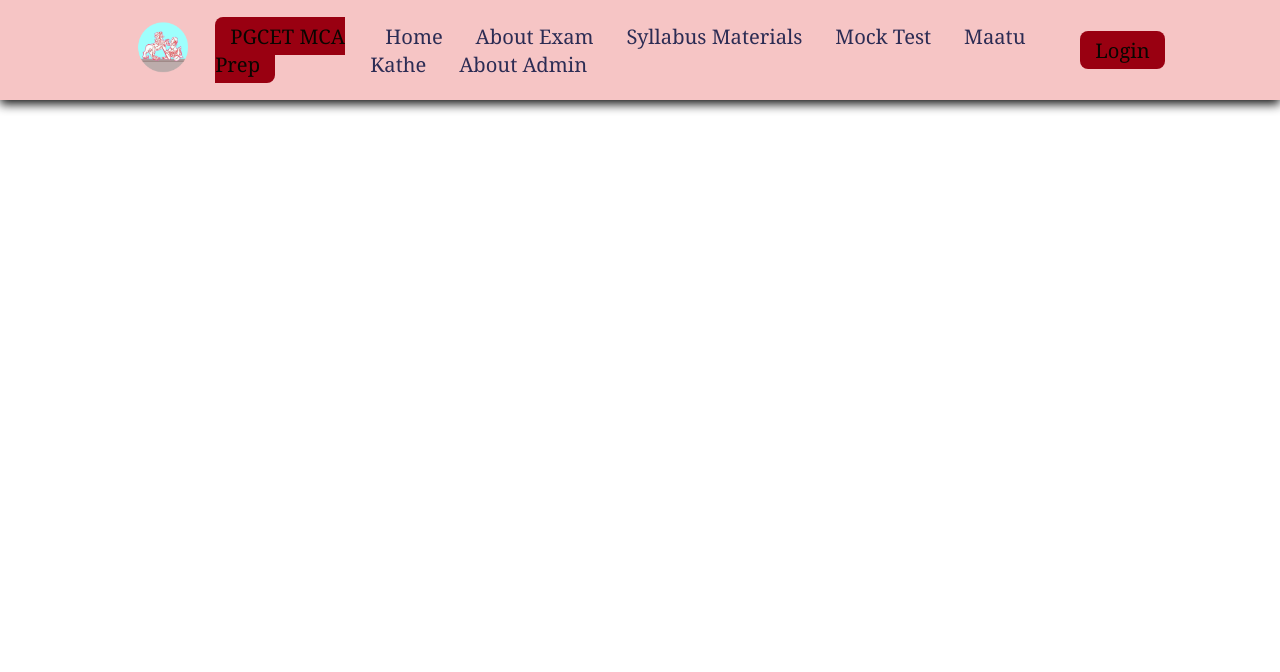
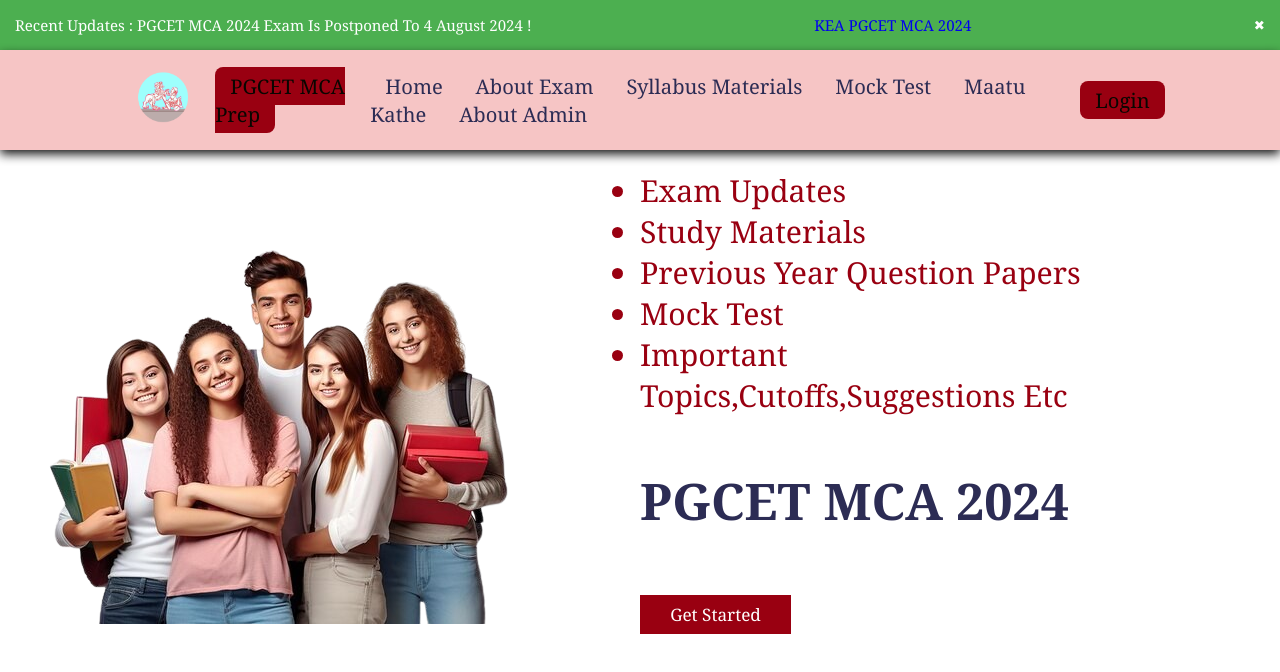
Before and after one commit to Marutheesh18/PGCET-MCA-Prep, a plain HTML site: page index.html in a window 1280 px wide. Drawn offline with Linux system fonts and the light colour scheme.

Commit message:
Notification and Half Home

```diff
--- a/index.html
+++ b/index.html
@@ -17,13 +17,14 @@
 
     <!-- Header Section Starts -->
 
-     <header>
+    <header>
+        <div class="notification">
+            <p>Recent Updates : PGCET MCA 2024 Exam Is Postponed To 4 August 2024 !</p>
+            <a href="https://cetonline.karnataka.gov.in/kea/pgcet24">KEA PGCET MCA 2024</a>
+            <button class="close-btn" onclick="closeNotification()">✖</button>
+        </div>
 
         <div class="header-1">
-
-        </div>
-
-        <div class="header-2">
             <div class="website-logo">
                 <div>
                     <img src="hoysala.png" alt="Website Logo" >
@@ -49,9 +50,31 @@
 
      </header>
 
-
     <!-- Header Section Ends -->
 
+    <!-- Home Section Starts -->
+
+    <section class="home" id="home">
+
+        <div class="image">
+            <img src="Students.png" alt="Student Image">
+        </div>
+
+        <div class="content">
+            <ul>
+                <li>Exam Updates</li>
+                <li>Study Materials</li>
+                <li>Previous Year Question Papers</li>
+                <li>Mock Test</li>
+                <li>Important Topics,Cutoffs,Suggestions Etc</li>
+            </ul>
+
+            <h3>PGCET MCA 2024</h3>
+            <a href="#" class="btn">Get Started</a>
+
+        </div>
+
+    </section>
 
 
 
--- a/script.js
+++ b/script.js
@@ -0,0 +1,4 @@
+function closeNotification() {
+    var notification = document.querySelector('.notification');
+    notification.style.display = 'none';
+}
--- a/style.css
+++ b/style.css
@@ -1,6 +1,6 @@
 :root {
     --cherryred : #990011;
-    --black : #2c2c54;
+    --purple : #2c2c54;
 }
 
 * {
@@ -11,6 +11,10 @@
     text-decoration: none;
     text-transform: capitalize;
     transition: all 0.2s linear ;
+}
+
+body {
+    background-color: #fff;
 }
 
 *::selection {
@@ -25,7 +29,7 @@ html {
     scroll-behavior: smooth;
 }
 
-.header-2 {
+.header-1 {
     background: #f6c5c5;
     display :flex;
     align-items: center;
@@ -48,19 +52,19 @@ html {
 
 } */
 
-.header-2 .navbar a{
+.header-1 .navbar a{
     padding: 0.5rem 1.5rem;
     font-size: 2rem;
     border-radius: 1rem;
-    color: var(--black);
+    color: var(--purple);
 }
 
-.header-2 .navbar a:hover {
+.header-1 .navbar a:hover {
     background:var(--cherryred);
     color: #fff;
 }
 
-.header-2 div a{
+.header-1 div a{
     padding: 0.5rem 1.5rem;
     font-size: 2rem;
     border-radius: 0.8rem;
@@ -68,6 +72,94 @@ html {
     color: rgb(9, 6, 1);
 }
 
-.header-2 div a:hover {
+.header-1 div a:hover {
     color: #fff;
 }
+
+/* body {
+    font-family: Arial, sans-serif;
+    margin: 0;
+    padding: 0;
+} */
+/*
+header {
+    background-color: #f0f0f0;
+    padding: 10px;
+    box-shadow: 0 2px 5px rgba(0, 0, 0, 0.1);
+} */
+
+.notification {
+    background-color: #4CAF50;
+    color: white;
+    font-family: Georgia, 'Times New Roman', Times, serif;
+    font-size: 15px;
+    padding: 15px;
+    display: flex;
+    justify-content: space-between;
+    align-items: center;
+}
+
+.close-btn {
+    background: none;
+    border: none;
+    color: white;
+    /* font-size: 20px; */
+    cursor: pointer;
+}
+
+
+section{
+    padding:2rem 9%;
+  }
+
+  .btn{
+    display: inline-block;
+    margin-top: 1rem;
+    background: var(--cherryred);
+    color:#fff;
+    padding:.8rem 3rem;
+    font-size: 1.7rem;
+    text-align: center;
+    cursor: pointer;
+  }
+
+  .btn:hover{
+    background:green;
+  }
+
+.home{
+    display: flex;
+    align-items: center;
+    justify-content: center;
+    flex-wrap: wrap;
+  }
+
+  .home .image{
+    flex:1 1 40rem;
+    padding-top: 3rem;
+    display: flex;
+
+    justify-content: end;
+  }
+
+  .home .image img{
+    width: 200%;
+
+  }
+
+  .home .content{
+    flex:1 1 40rem;
+
+  }
+
+  .home .content ul{
+    font-size: 3rem;
+    color: var(--cherryred);
+    padding-bottom: 50px;
+  }
+
+  .home .content h3{
+    font-size: 5rem;
+    color:var(--purple);
+    padding-bottom: 50px;
+  }
```
Also changed, not shown: Students.png (added).
